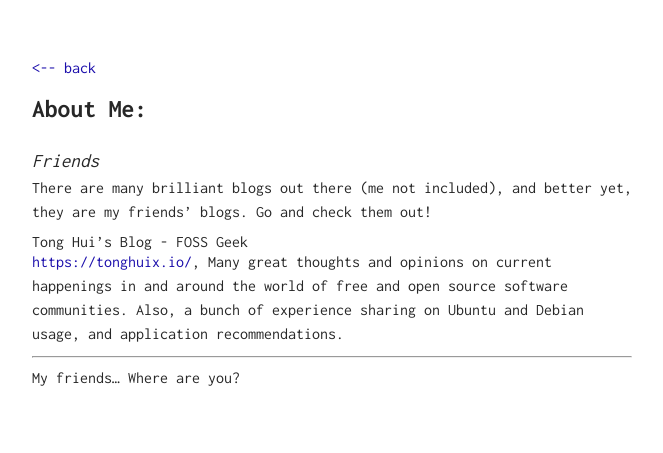
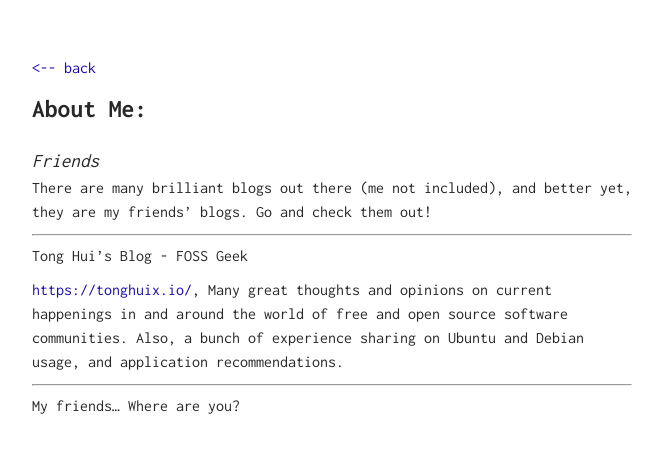
Before and after one commit to MingcongBai/MingcongBai.github.io, a Jekyll site: the page built from friends/index.md, in a window 1280 px wide. Shown: the top 453 px of the page, without its empty margins (308-971 px from the left). Built offline with Jekyll 4.4.1, drawn with Linux system fonts in a browser that asks for light colours; our own code applies the rules of GitHub Pages for plain Markdown files.

```diff
--- a/friends/index.md
+++ b/friends/index.md
@@ -8,8 +8,9 @@ Friends
 There are many brilliant blogs out there (me not included), and better yet,
 they are my friends' blogs. Go and check them out!
 
-Tong Hui's Blog - FOSS Geek
----------------------------
+-------------------------------------------------------------------------------
+
+**Tong Hui's Blog - FOSS Geek**
 
 [https://tonghuix.io/](https://tonghuix.io/), Many great thoughts and opinions
 on current happenings in and around the world of free and open source software
```
